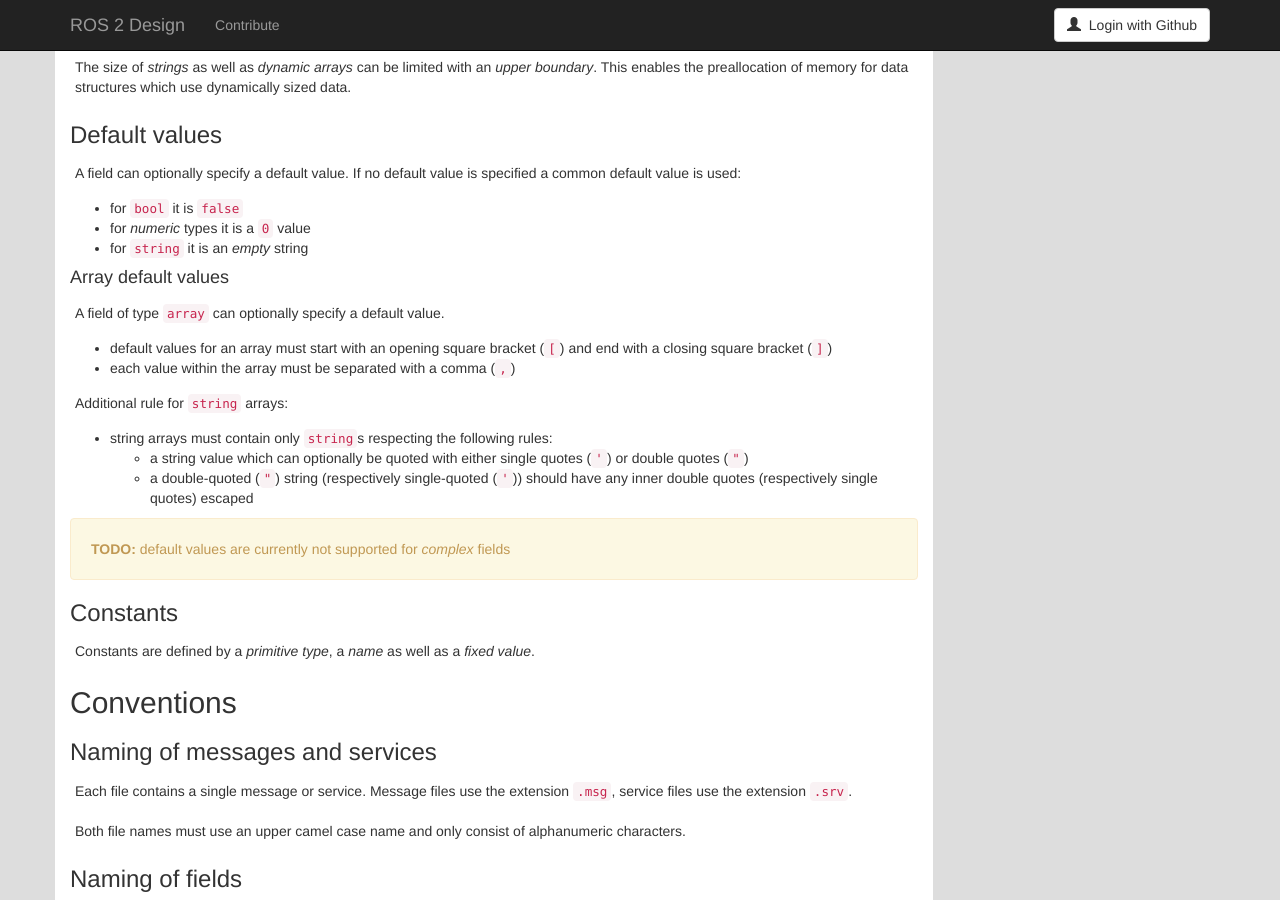
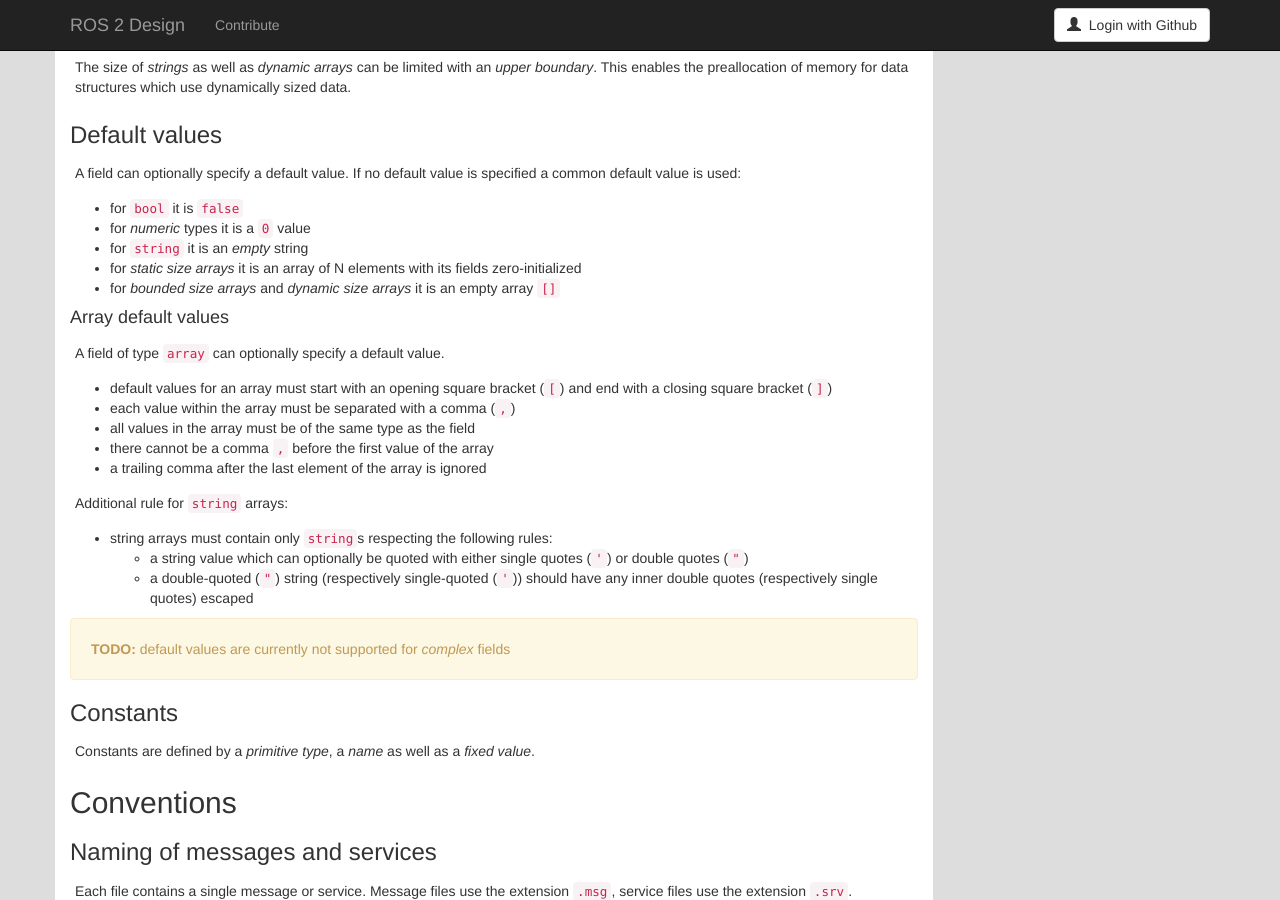
Before and after one commit to ros2/design, a Jekyll site: the page built from articles/110_interface_definition.md, in a window 1280 px wide and 900 px high, scrolled down 1526 px. Built offline with Jekyll 4.4.1, drawn with Linux system fonts in a browser that asks for light colours; nearby versions of some CDN libraries.

Commit message:
clarify array rules

```diff
--- a/articles/110_interface_definition.md
+++ b/articles/110_interface_definition.md
@@ -103,6 +103,8 @@ If no default value is specified a common default value is used:
 - for `bool` it is `false`
 - for *numeric* types it is a `0` value
 - for `string` it is an *empty* string
+- for *static size arrays* it is an array of N elements with its fields zero-initialized
+- for *bounded size arrays* and *dynamic size arrays* it is an empty array `[]`
 
 #### Array default values
 
@@ -110,11 +112,13 @@ A field of type `array` can optionally specify a default value.
 
 - default values for an array must start with an opening square bracket (`[`) and end with a closing square bracket (`]`)
 - each value within the array must be separated with a comma (`,`)
+- all values in the array must be of the same type as the field
+- there cannot be a comma `,` before the first value of the array
+- a trailing comma after the last element of the array is ignored
 
 Additional rule for `string` arrays:
 - string arrays must contain only `string`s respecting the following rules:
   - a string value which can optionally be quoted with either single quotes (`'`) or double quotes (`"`)
-
   - a double-quoted (`"`) string (respectively single-quoted (`'`)) should have any inner double quotes (respectively single quotes) escaped
 
 <div class="alert alert-warning" markdown="1">
```
